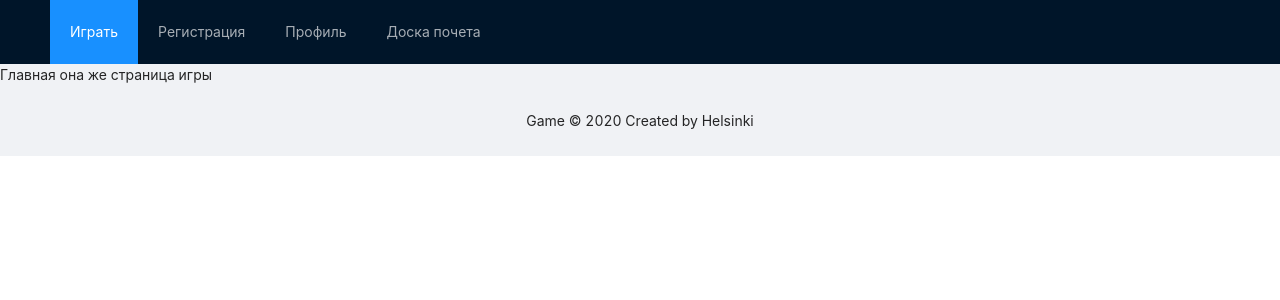
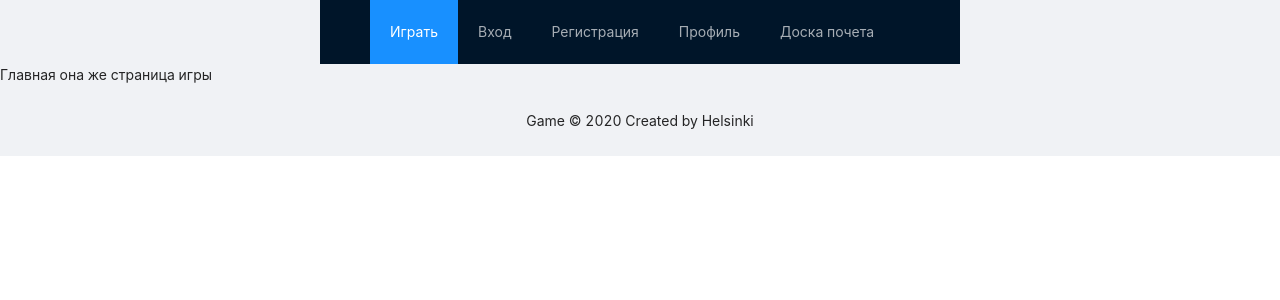
Before and after one commit to mdsdimat/Asteroids, a React app: page / in a window 1280 px wide. Shown: the top 300 px of the page. Built offline with nearby package versions, Linux system fonts and the light colour scheme.

Commit message:
Меню по центру

```diff
--- a/src/App.tsx
+++ b/src/App.tsx
@@ -7,7 +7,7 @@ import {
   Link
 } from 'react-router-dom';
 
-import { Layout, Menu } from 'antd';
+import { Layout, Menu, Col } from 'antd';
 
 import ProfileForm from './components/ProfileForm';
 import LoginForm from './components/LoginForm/LoginForm';
@@ -21,6 +21,7 @@ const App: React.FC = () => {
     <>
       <Layout>
         <Router>
+          <Col span={12} offset={6}>
           <Header>
             <div className="logo" />
             <Menu theme="dark" mode="horizontal" defaultSelectedKeys={['1']}>
@@ -29,19 +30,24 @@ const App: React.FC = () => {
                   <Link to="/" />
                 </Menu.Item>
                 <Menu.Item key="2">
+                  Вход
+                  <Link to="/login" />
+                </Menu.Item>
+                <Menu.Item key="3">
                   Регистрация
                   <Link to="/register" />
                 </Menu.Item>
-                  <Menu.Item key="3">
+                <Menu.Item key="4">
                   Профиль
                   <Link to="/profile" />
                 </Menu.Item>
-                  <Menu.Item key="4">
+                <Menu.Item key="5">
                   Доска почета
                   <Link to="/dashboard" />
                 </Menu.Item>
             </Menu>
           </Header>
+          </Col>
           <Content>
             <Switch>
               <Route path="/" exact>Главная она же страница игры</Route>
```
Lines whose indentation alone changed are shown as unchanged.
